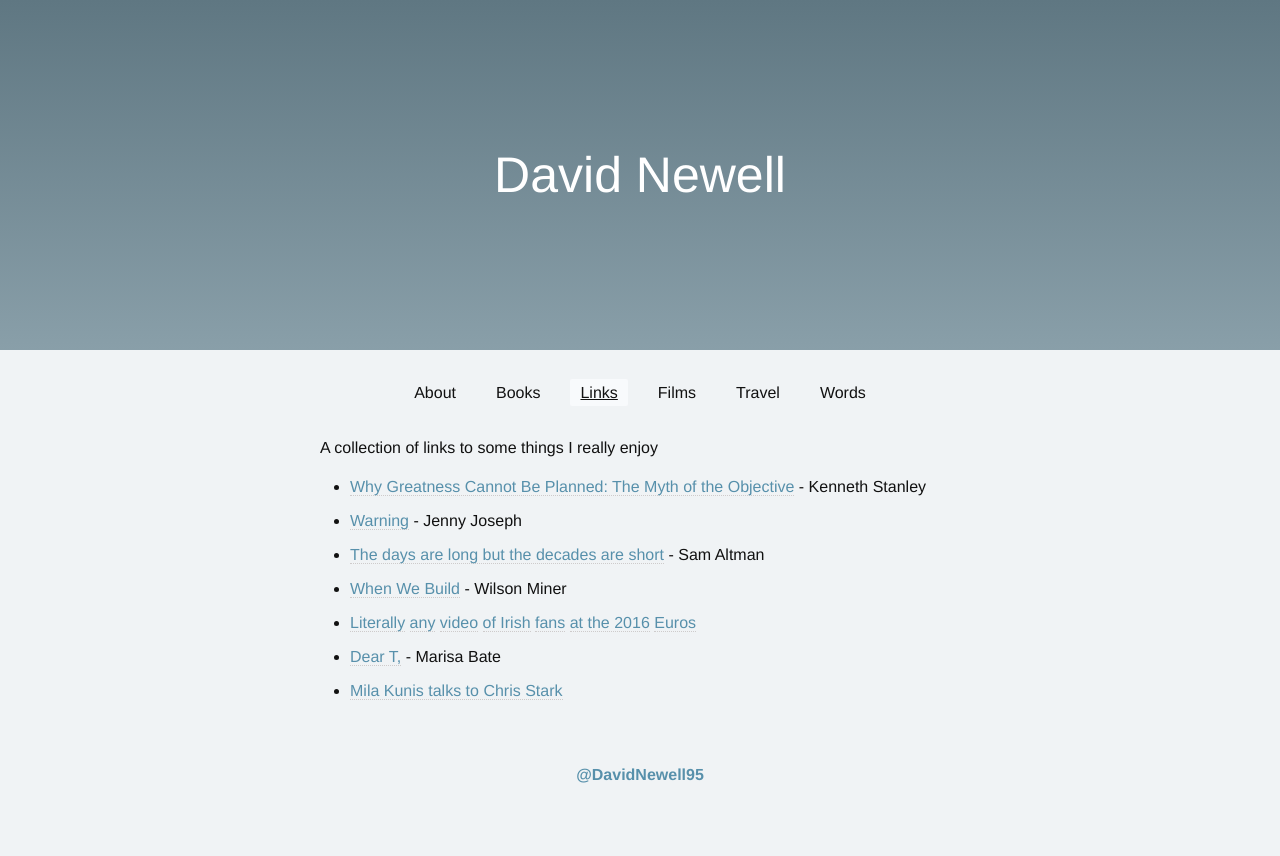
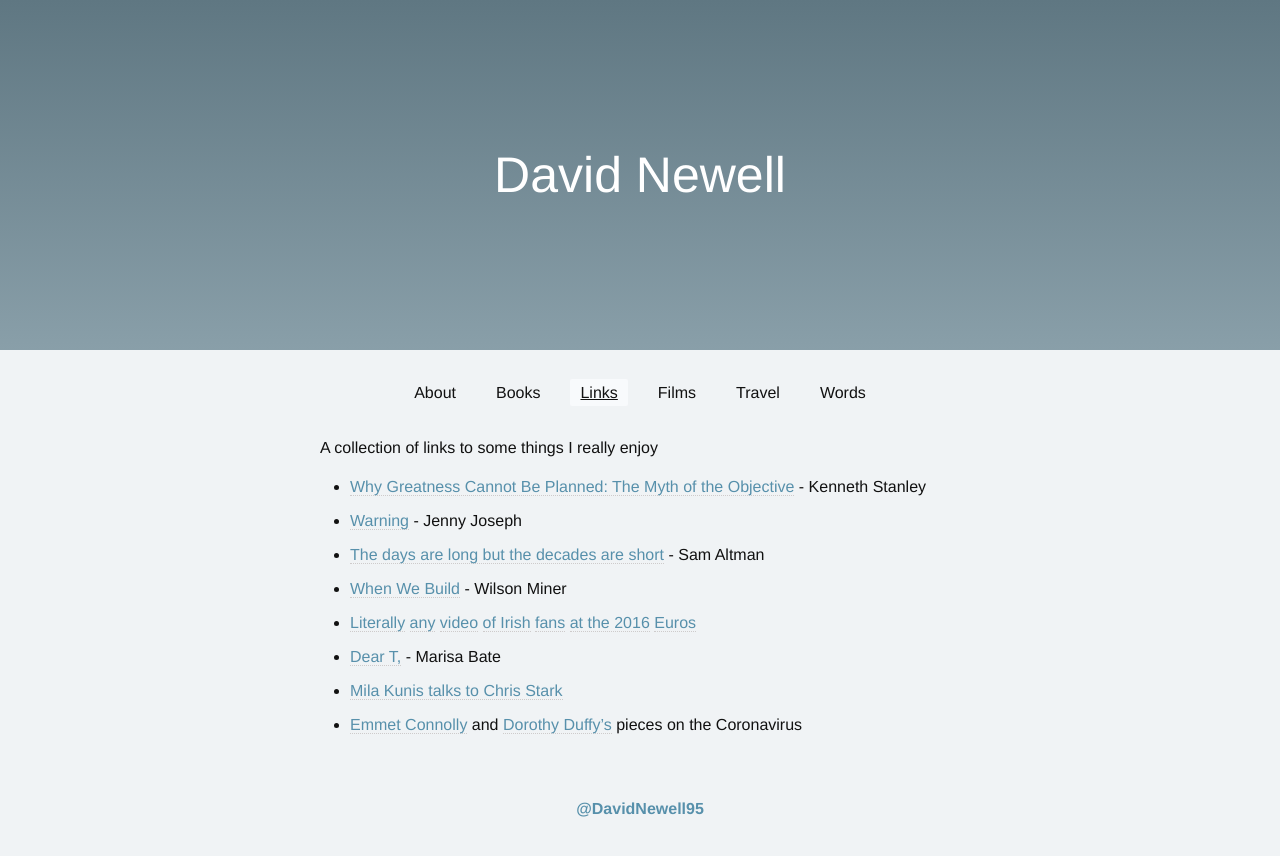
Before and after one commit to daibhin/daibhin.github.io, a Jekyll site: the page built from links.md, in a window 1280 px wide. Shown: the top 856 px of the page. Built offline with Jekyll 4.4.1, drawn with Linux system fonts in a browser that asks for light colours.

Commit message:
Covid pieces

```diff
--- a/links.md
+++ b/links.md
@@ -6,10 +6,11 @@ permalink: /links/
 
 A collection of links to some things I really enjoy
 
-* [Why Greatness Cannot Be Planned: The Myth of the Objective](https://www.youtube.com/watch?v=dXQPL9GooyI) - Kenneth Stanley
-* [Warning](https://www.scottishpoetrylibrary.org.uk/poem/warning/) - Jenny Joseph
-* [The days are long but the decades are short](https://blog.samaltman.com/the-days-are-long-but-the-decades-are-short) - Sam Altman
-* [When We Build](https://vimeo.com/34017777) - Wilson Miner
-* [Literally](https://www.youtube.com/watch?v=Ipg4oxNw2b4) [any](https://www.youtube.com/watch?v=H4RexZiyeOM) [video](https://www.youtube.com/watch?v=7wb8yv1Atl0) [of Irish](https://www.youtube.com/watch?v=xxoh7tNUPqE) [fans](https://www.youtube.com/watch?v=XmiKKVMrwJ8) [at the 2016](https://www.youtube.com/watch?v=Wd69I_0zg9U) [Euros](https://www.youtube.com/watch?v=O_hTjzsp3qs)
-* [Dear T,](https://medium.com/@marisabate/dear-t-d5d22b43114e) - Marisa Bate
-* [Mila Kunis talks to Chris Stark](https://www.youtube.com/watch?v=z4Ezruu1oeQ)
+- [Why Greatness Cannot Be Planned: The Myth of the Objective](https://www.youtube.com/watch?v=dXQPL9GooyI) - Kenneth Stanley
+- [Warning](https://www.scottishpoetrylibrary.org.uk/poem/warning/) - Jenny Joseph
+- [The days are long but the decades are short](https://blog.samaltman.com/the-days-are-long-but-the-decades-are-short) - Sam Altman
+- [When We Build](https://vimeo.com/34017777) - Wilson Miner
+- [Literally](https://www.youtube.com/watch?v=Ipg4oxNw2b4) [any](https://www.youtube.com/watch?v=H4RexZiyeOM) [video](https://www.youtube.com/watch?v=7wb8yv1Atl0) [of Irish](https://www.youtube.com/watch?v=xxoh7tNUPqE) [fans](https://www.youtube.com/watch?v=XmiKKVMrwJ8) [at the 2016](https://www.youtube.com/watch?v=Wd69I_0zg9U) [Euros](https://www.youtube.com/watch?v=O_hTjzsp3qs)
+- [Dear T,](https://medium.com/@marisabate/dear-t-d5d22b43114e) - Marisa Bate
+- [Mila Kunis talks to Chris Stark](https://www.youtube.com/watch?v=z4Ezruu1oeQ)
+- [Emmet Connolly](http://thoughtwax.com/2020/03/this-too-shall-pass/) and [Dorothy Duffy's](https://www.irishtimes.com/news/social-affairs/my-sister-is-not-a-statistic-coronavirus-victim-from-mayo-remembered-in-a-poem-1.4228879) pieces on the Coronavirus
```
